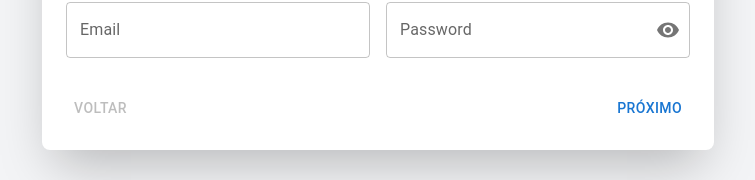
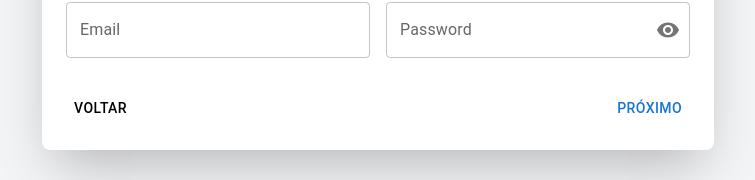
Before and after one commit to gabrielkrapp/flex-diet-ai, a Next.js app: page /register in a window 1280 px wide. Shown: the part 444-624 px from the top of the page, without its empty margins (262-1017 px from the left). Built offline with nearby package versions, Linux system fonts and the light colour scheme.

Commit message:
Creating the logic to back to the login page

```diff
--- a/src/components/UI/Organisms/StepperForm.tsx
+++ b/src/components/UI/Organisms/StepperForm.tsx
@@ -4,7 +4,6 @@ import Stepper from '@mui/material/Stepper';
 import Step from '@mui/material/Step';
 import StepLabel from '@mui/material/StepLabel';
 import Button from '@mui/material/Button';
-import Typography from '@mui/material/Typography';
 
 interface HorizontalLinearStepperProps {
   activeStep: number;
@@ -36,7 +35,6 @@ export default function HorizontalLinearStepper({
       <Box sx={{ display: 'flex', flexDirection: 'row', pt: 2, justifyContent: 'space-between' }}>
         <Button
           color="inherit"
-          disabled={activeStep === 0}
           onClick={handleBack}
         >
           Voltar
--- a/src/pages/register/index.tsx
+++ b/src/pages/register/index.tsx
@@ -2,8 +2,10 @@ import React, { useState } from 'react';
 import { PersonalInfoForm } from '@/components/UI/Molecules/PersonalInfoForm';
 import { DietaryPreferencesForm } from '@/components/UI/Molecules/DietaryPreferencesForm';
 import HorizontalLinearStepper from '@/components/UI/Organisms/StepperForm';
+import { useRouter } from 'next/router';
 
 export default function MultiStepForm() {
+  const router = useRouter();
   const [activeStep, setActiveStep] = useState(0);
   const [formData, setFormData] = useState({
     firstName: '',
@@ -20,7 +22,11 @@ export default function MultiStepForm() {
   };
 
   const handleBack = () => {
-    setActiveStep((prevActiveStep) => prevActiveStep - 1);
+    if (activeStep === 0) {
+      router.push('/login');
+    } else {
+      setActiveStep((prevActiveStep) => prevActiveStep - 1);
+    }
   };
 
   return (
```
